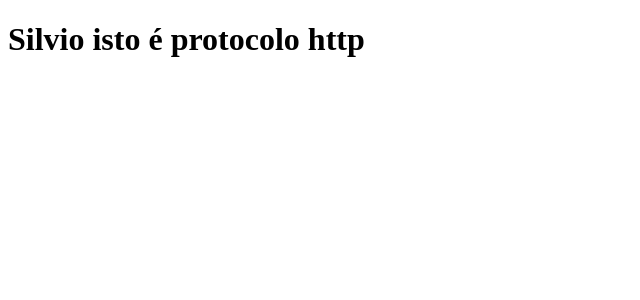
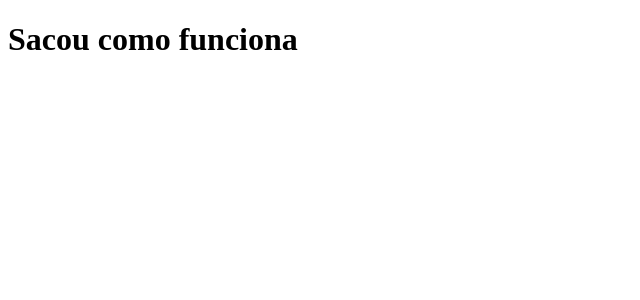
Before and after one commit to Rosicre/clone-tabnews, a Next.js app: page / in a window 1280 px wide. Shown: the top 300 px of the page, without its empty margins (0-640 px from the left). Built offline with nearby package versions, Linux system fonts and the light colour scheme.

Commit message:
atualizado

```diff
--- a/pages/index.js
+++ b/pages/index.js
@@ -1,5 +1,5 @@
 function Home() {
-  return <h1>Silvio isto é protocolo http</h1>;
+  return <h1>Sacou como funciona</h1>;
 }
 
 export default Home;
```
